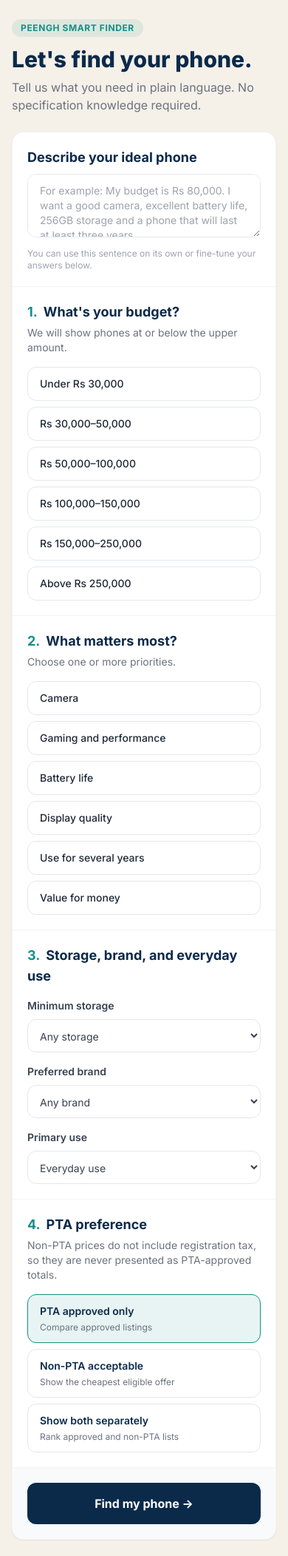
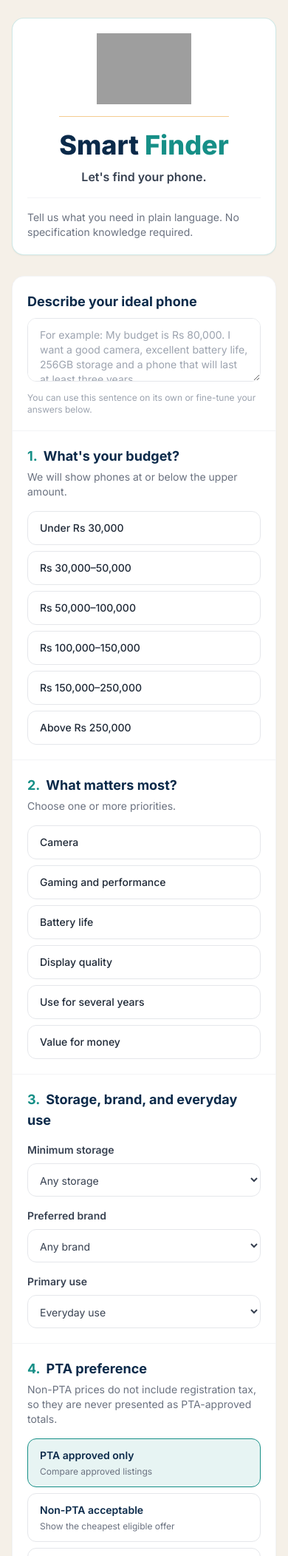
Before and after one commit to peengh/peengh, a Flask app: page /smart-finder in a window 390 px wide. Shown: the part 124-2228 px from the top of the page at 74% size. Run offline with Flask 3, Linux system fonts and the light colour scheme; some libraries are stand-ins or nearby versions; grey boxes are pictures that could not be loaded.

Commit message:
Fix phone images and refine Smart Finder branding

```diff
--- a/app.py
+++ b/app.py
@@ -9,7 +9,7 @@ from datetime import datetime, timedelta, timezone
 from flask import Flask, Response, render_template, request, jsonify, redirect, url_for, g
 from xml.etree.ElementTree import Element, SubElement, tostring
 
-from catalogue import DEVICE_CATEGORIES, classify_condition, classify_warranty
+from catalogue import classify_condition, classify_warranty
 from database import get_db, init_db, seed_retailers, slugify
 from scrapers.utils import classify_pta_status, human_time_ago, parse_timestamp
 from image_resolver import is_usable_product_image, resolve_image, save_scraped_image
@@ -270,13 +270,6 @@ CATALOGUE_PAGES = {
         "singular": "feature phone",
         "plural": "feature phones",
     },
-    "other_devices": {
-        "title": "Other Mobile Device Prices in Pakistan | Peengh",
-        "heading": "Other Mobile Devices",
-        "description": "Compare prices for mobile accessories and other mobile devices from Pakistani retailers on Peengh.",
-        "singular": "device",
-        "plural": "devices",
-    },
 }
 
 
@@ -284,7 +277,6 @@ CATALOGUE_PATHS = {
     None: "/mobiles",
     "smartphones": "/smartphones",
     "feature_phones": "/feature-phones",
-    "other_devices": "/other-mobile-devices",
 }
 
 
@@ -301,11 +293,6 @@ def smartphone_category():
 @app.route("/feature-phones")
 def feature_phone_category():
     return device_catalogue("feature_phones")
-
-
-@app.route("/other-mobile-devices")
-def other_device_category():
-    return device_catalogue("other_devices")
 
 
 def device_catalogue(device_category):
@@ -416,7 +403,7 @@ def device_catalogue(device_category):
                 "count": category_counts.get(key, 0),
                 "active": key == device_category,
             }
-            for key in (None, *DEVICE_CATEGORIES)
+            for key in (None, "smartphones", "feature_phones")
         ],
         filters={
             "brand": brand_filter,
--- a/daily_update.py
+++ b/daily_update.py
@@ -35,7 +35,7 @@ STRICT_NON_PHONE = [
     "playstation", "xbox", "nintendo", "gaming console",
     "dslr", "camera ", "camcorder", "projector",
     "tablet ", "ipad ", "tab ", "smart watch", "smartwatch",
-    "fitness band", "earbuds",
+    "fitness band", "earbuds", "adapter", "charging cable",
 ]
 
 BRAND_KEYWORDS = [
--- a/image_resolver.py
+++ b/image_resolver.py
@@ -18,6 +18,8 @@ def is_usable_product_image(image_url):
     if not image_url:
         return False
     normalized = unquote(str(image_url)).lower()
+    if normalized.rstrip("/") in {"https://images.priceoye.pk", "http://images.priceoye.pk"}:
+        return False
     return not any(marker in normalized for marker in NON_PRODUCT_IMAGE_MARKERS)
 
 
--- a/templates/smart_finder.html
+++ b/templates/smart_finder.html
@@ -4,10 +4,15 @@
 
 {% block content %}
 <div class="max-w-[1050px] mx-auto px-4 py-6 sm:py-10">
-  <div class="mb-6">
-    <span class="inline-block text-xs font-bold uppercase tracking-wider text-peengh-teal bg-peengh-teal/10 px-3 py-1 rounded-full mb-3">Peengh Smart Finder</span>
-    <h1 class="text-3xl sm:text-4xl font-extrabold text-peengh-navy">Let's find your phone.</h1>
-    <p class="text-gray-500 mt-2">Tell us what you need in plain language. No specification knowledge required.</p>
+  <div class="mb-7 bg-white rounded-2xl border border-peengh-teal/20 shadow-sm p-5 sm:p-7">
+    <div class="flex flex-col sm:flex-row items-center gap-4 sm:gap-7">
+      <img src="{{ url_for('static', filename='images/logo.svg') }}" alt="Peengh" class="h-24 sm:h-28 w-auto flex-shrink-0" onerror="this.src='{{ url_for('static', filename='images/logo-lockup.png') }}'">
+      <div class="border-t sm:border-t-0 sm:border-l border-peengh-amber/50 pt-4 sm:pt-0 sm:pl-7 text-center sm:text-left">
+        <h1 class="text-4xl sm:text-5xl font-extrabold text-peengh-navy leading-tight">Smart <span class="text-peengh-teal">Finder</span></h1>
+        <p class="text-base sm:text-xl font-semibold text-gray-700 mt-2">Let's find your phone.</p>
+      </div>
+    </div>
+    <p class="text-sm sm:text-base text-gray-500 mt-4 pt-4 border-t border-gray-100">Tell us what you need in plain language. No specification knowledge required.</p>
   </div>
 
   <form method="get" action="/smart-finder" class="bg-white rounded-2xl border border-gray-100 shadow-sm overflow-hidden">
```
Also changed, not shown: HANDOFF.md (+2 -2 lines), database.py (+23 -1 lines), README.md, static/images/products/nokia-106.jpg (added), static/images/products/nokia-150-2g-2023.jpg (added), static/images/products/nokia-5310-2g-2024.jpg (added), static/images/products/xiaomi-redmi-13.webp (added).
